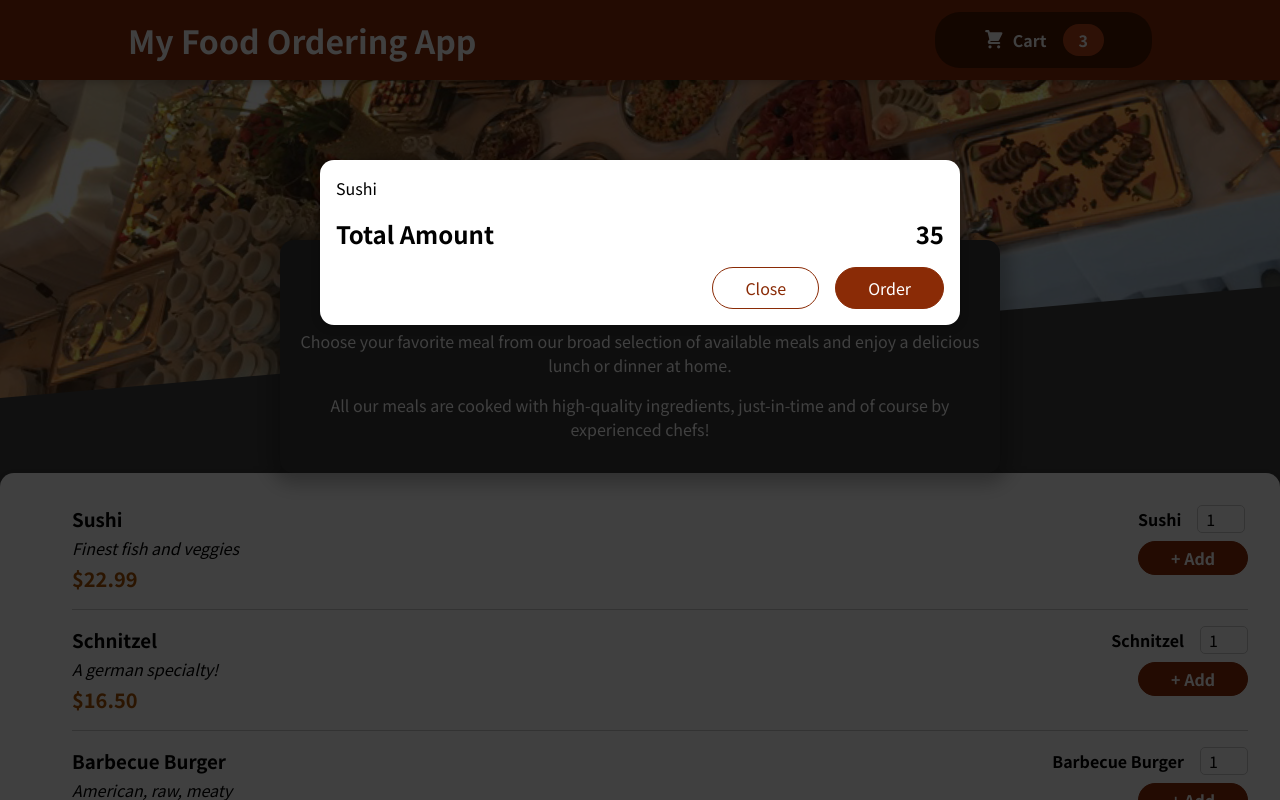
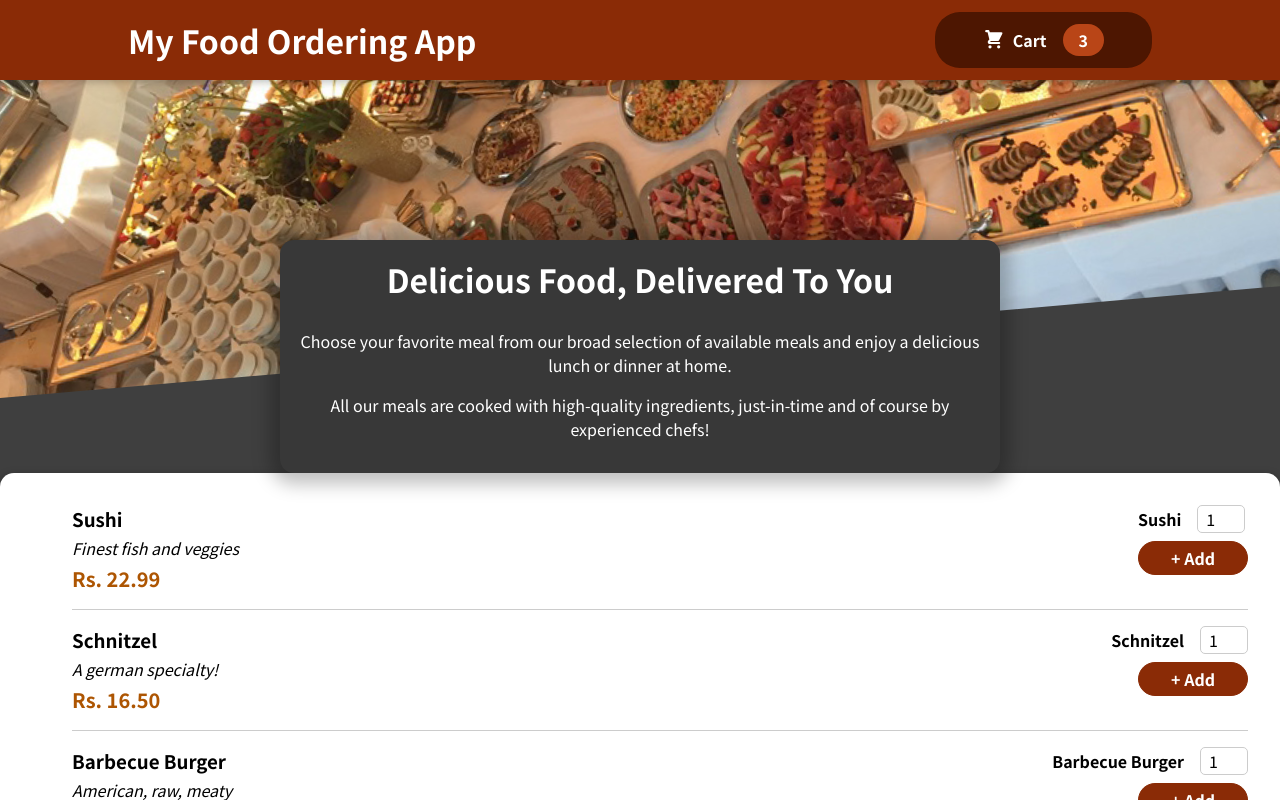
Before and after one commit to shreyas-m-n/Food-Order-App, a React (Create React App) app: page / in a window 1280 px wide. Shown: the top 800 px of the page. Built offline with nearby package versions, Linux system fonts and the light colour scheme.

Commit message:
Handled the buttons for modal overlay Close and Cart buttons

```diff
--- a/src/App.js
+++ b/src/App.js
@@ -1,14 +1,19 @@
-import { Fragment } from "react";
+import { Fragment, useState } from "react";
 import { Header } from "./components/Layout/Header";
 import { AvailableMeals } from "./components/Meals/AvailableMeals";
 import { Cart } from "./components/Cart/Cart";
 
 function App() {
+  const [showCart, setShowCart] = useState(false)
+
+  const showTheCart = ()=> {setShowCart(true)};
+  const hideTheCart = ()=> {setShowCart(false)};
+
   return (
     <Fragment>
-      <Header></Header>
+      <Header onShowCart= {showTheCart}></Header>
       <main>
-        <Cart></Cart>
+        {showCart && <Cart onClose= {hideTheCart}></Cart>}
         <AvailableMeals></AvailableMeals>
       </main>
     </Fragment>
--- a/src/components/Cart/Cart.js
+++ b/src/components/Cart/Cart.js
@@ -2,21 +2,21 @@ import React from 'react'
 import classes from './Cart.module.css'
 import Modal from '../UI/Modal'
 
-export const Cart = () => {
-    const dummyData = <ul className={classes['cart-items']}> {/* typecast it like this if u add - in classname */}
-        {[{id: 'c1', name: 'Sushi', amount: '35', price: '300'}].map(
+export const Cart = (props) => {
+    const dummyData = <ul className={classes['cart-items']}> {/* typecast it like this if u add '-' in classname */}
+        {[{id: 'c1', name: 'Sushi', amount: '35.98', price: '300'}].map(
             ele=> <li>{ele.name}</li>
         )}
     </ul>
   return (
-    <Modal>
+    <Modal hideTheCart= {props.onClose}>
         {dummyData}
         <div className={classes.total}>
             <span>Total Amount</span>
             <span>35</span>
         </div>
         <div className={classes.actions}>
-            <button className={classes['button--alt']}>Close</button>
+            <button className={classes['button--alt']} onClick={props.onClose}>Close</button>
             <button className={classes['button']}>Order</button>
         </div>
     </Modal>
--- a/src/components/Layout/CartButton.js
+++ b/src/components/Layout/CartButton.js
@@ -37,9 +37,9 @@ const SpanBadge = styled.span`
 `
 
 
-export const CartButton = () => {
+export const CartButton = (props) => {
   return (
-    <Button>
+    <Button onClick= {props.onClick}>
         <SpanIcon><CartIcon></CartIcon></SpanIcon>
         <span>Cart</span>
         <SpanBadge>3</SpanBadge>
--- a/src/components/Layout/Header.js
+++ b/src/components/Layout/Header.js
@@ -38,10 +38,10 @@ export const Header = (props) => {
         <Headersty>
             <h1>My Food Ordering App</h1>
             {/* <button>Cart</button> */}
-            <CartButton></CartButton>
+            <CartButton onClick= {props.onShowCart}></CartButton>
         </Headersty>
         <MainImage>
-            <MainimageImg src= { mealsImage } alt='tabel full of meals'></MainimageImg>
+            <MainimageImg src= { mealsImage } alt='table full of meals'></MainimageImg>
         </MainImage>
     </Fragment>
   )
--- a/src/components/Meals/MealItem.js
+++ b/src/components/Meals/MealItem.js
@@ -24,7 +24,7 @@ const Price = styled.div`
 
 
 export const MealItem = (props) => {
-    const price = `$${ props.price.toFixed(2) }`;
+    const price = `Rs. ${ props.price.toFixed(2) }`;
   return (
     <Meal>
         <div>
--- a/src/components/UI/Modal.js
+++ b/src/components/UI/Modal.js
@@ -3,7 +3,7 @@ import ReactDOM from 'react-dom'
 import classes from './Modal.module.css'
 
 const BackDrop = props => {
-    return <div className={classes.backdrop}>
+    return <div className={classes.backdrop} onClick={props.hideCart}>
     </div>
 }
 
@@ -17,7 +17,7 @@ const Modal = props => {
     const destination = document.getElementById('overlay');
     return(
     <Fragment>
-        {ReactDOM.createPortal(<BackDrop></BackDrop>, destination)}
+        {ReactDOM.createPortal(<BackDrop hideCart= {props.hideTheCart}></BackDrop>, destination)}
         {ReactDOM.createPortal(<ModalOverlay>{props.children}</ModalOverlay>, destination)}
     </Fragment>
     );
```
